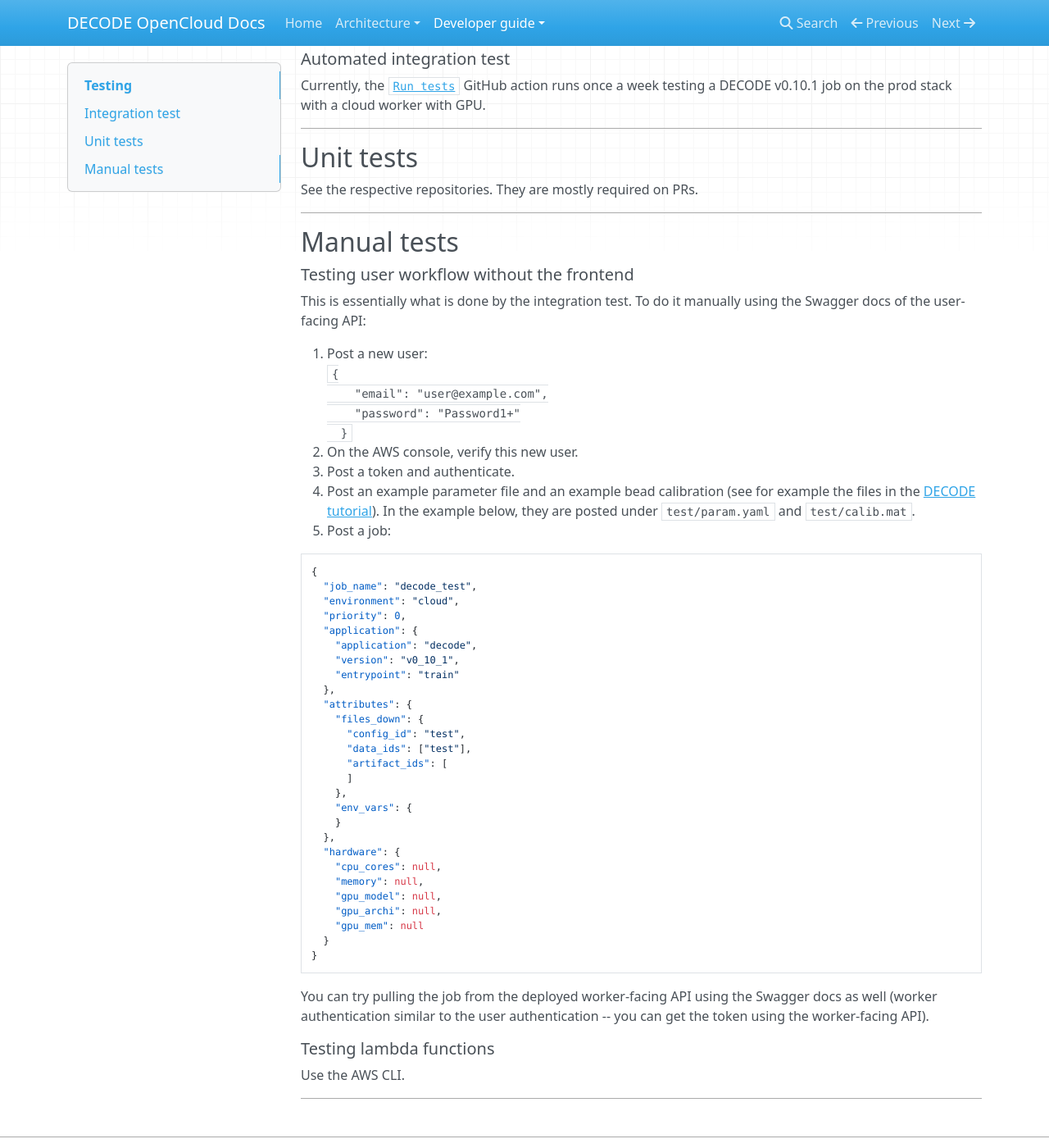
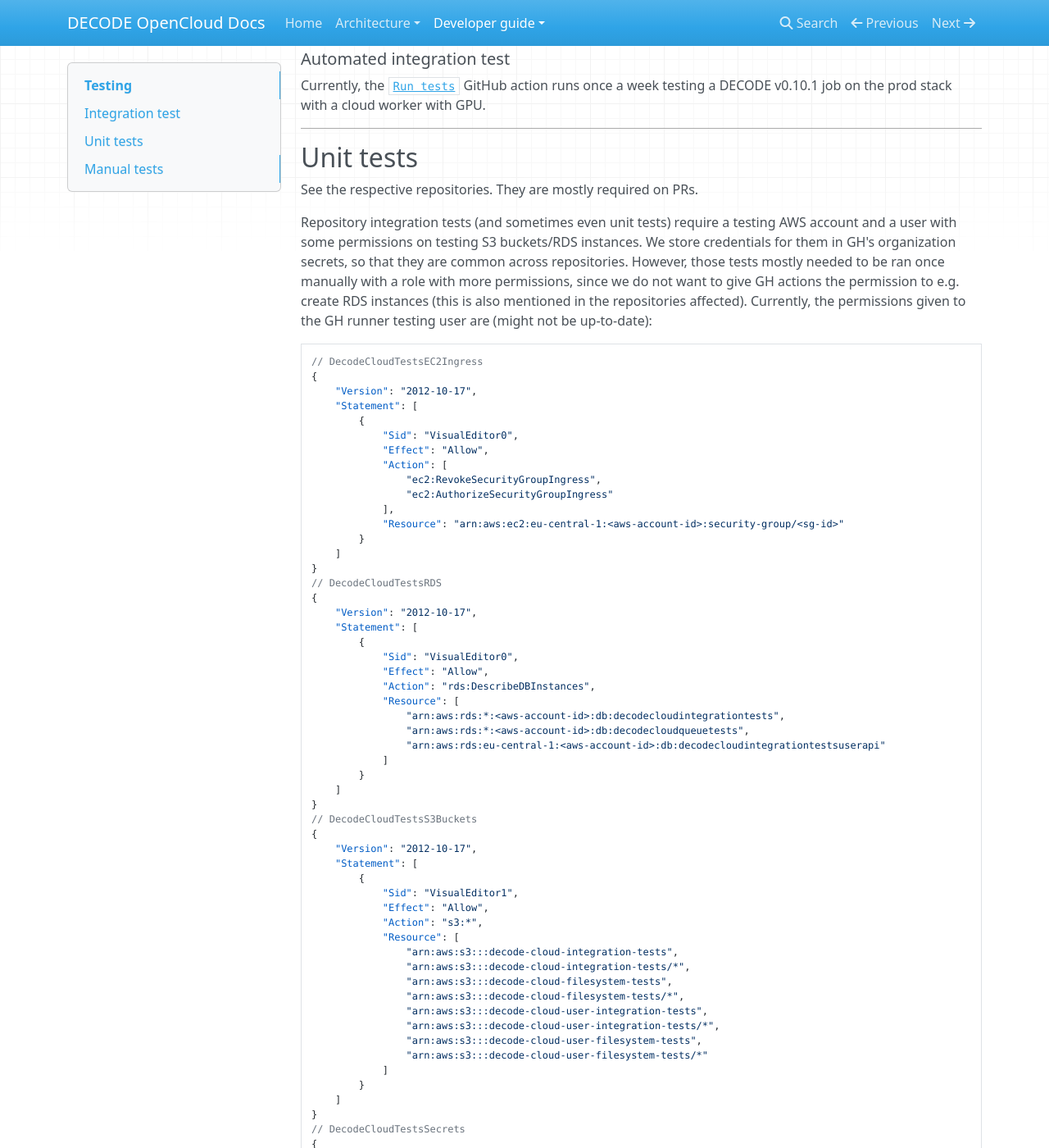
Before and after one commit to ries-lab/DECODE_Cloud_Documentation, an MkDocs documentation site: the page built from docs/developer/testing.md, in a window 1280 px wide and 1400 px high, scrolled down 458 px. Shown: the whole window at 82% size. Built offline with MkDocs 1.6.1, drawn with Linux system fonts in a browser that asks for light colours; nearby versions of some CDN libraries; some of the changed text lies outside the part shown.

Commit message:
Document required permissions for AWS tests

````diff
--- a/docs/developer/testing.md
+++ b/docs/developer/testing.md
@@ -23,6 +23,99 @@ Currently, the [`Run tests`](https://github.com/ries-lab/DECODE_Cloud_Integratio
 ## Unit tests
 See the respective repositories.
 They are mostly required on PRs.
+
+Repository integration tests (and sometimes even unit tests) require a testing AWS account and a user with some permissions on testing S3 buckets/RDS instances.
+We store credentials for them in GH's organization secrets, so that they are common across repositories.
+However, those tests mostly needed to be ran once manually with a role with more permissions, since we do not want to give GH actions the permission to e.g. create RDS instances (this is also mentioned in the repositories affected).
+Currently, the permissions given to the GH runner testing user are (might not be up-to-date):
+```
+// DecodeCloudTestsEC2Ingress
+{
+    "Version": "2012-10-17",
+    "Statement": [
+        {
+            "Sid": "VisualEditor0",
+            "Effect": "Allow",
+            "Action": [
+                "ec2:RevokeSecurityGroupIngress",
+                "ec2:AuthorizeSecurityGroupIngress"
+            ],
+            "Resource": "arn:aws:ec2:eu-central-1:<aws-account-id>:security-group/<sg-id>"
+        }
+    ]
+}
+// DecodeCloudTestsRDS
+{
+    "Version": "2012-10-17",
+    "Statement": [
+        {
+            "Sid": "VisualEditor0",
+            "Effect": "Allow",
+            "Action": "rds:DescribeDBInstances",
+            "Resource": [
+                "arn:aws:rds:*:<aws-account-id>:db:decodecloudintegrationtests",
+                "arn:aws:rds:*:<aws-account-id>:db:decodecloudqueuetests",
+                "arn:aws:rds:eu-central-1:<aws-account-id>:db:decodecloudintegrationtestsuserapi"
+            ]
+        }
+    ]
+}
+// DecodeCloudTestsS3Buckets
+{
+    "Version": "2012-10-17",
+    "Statement": [
+        {
+            "Sid": "VisualEditor1",
+            "Effect": "Allow",
+            "Action": "s3:*",
+            "Resource": [
+                "arn:aws:s3:::decode-cloud-integration-tests",
+                "arn:aws:s3:::decode-cloud-integration-tests/*",
+                "arn:aws:s3:::decode-cloud-filesystem-tests",
+                "arn:aws:s3:::decode-cloud-filesystem-tests/*",
+                "arn:aws:s3:::decode-cloud-user-integration-tests",
+                "arn:aws:s3:::decode-cloud-user-integration-tests/*",
+                "arn:aws:s3:::decode-cloud-user-filesystem-tests",
+                "arn:aws:s3:::decode-cloud-user-filesystem-tests/*"
+            ]
+        }
+    ]
+}
+// DecodeCloudTestsSecrets
+{
+    "Version": "2012-10-17",
+    "Statement": [
+        {
+            "Sid": "VisualEditor0",
+            "Effect": "Allow",
+            "Action": "secretsmanager:GetSecretValue",
+            "Resource": "arn:aws:secretsmanager:eu-central-1:<aws-account-id>:secret:decode-cloud-tests-db-pwd*"
+        }
+    ]
+}
+// SQSTestingDecodeCloud
+{
+    "Version": "2012-10-17",
+    "Statement": [
+        {
+            "Sid": "VisualEditor0",
+            "Effect": "Allow",
+            "Action": "sqs:ListQueues",
+            "Resource": "*"
+        },
+        {
+            "Sid": "VisualEditor1",
+            "Effect": "Allow",
+            "Action": "sqs:*",
+            "Resource": [
+                "arn:aws:sqs:*:<aws-account-id>:cloud_queue.fifo",
+                "arn:aws:sqs:*:<aws-account-id>:local_queue.fifo",
+                "arn:aws:sqs:*:<aws-account-id>:None_queue.fifo"
+            ]
+        }
+    ]
+}
+```
 
 ---
 
````
